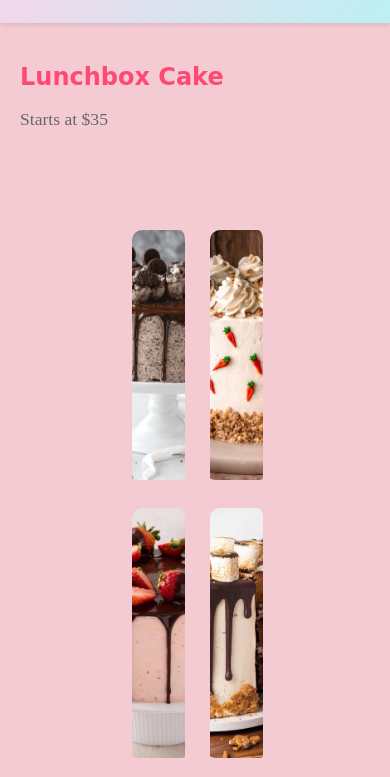
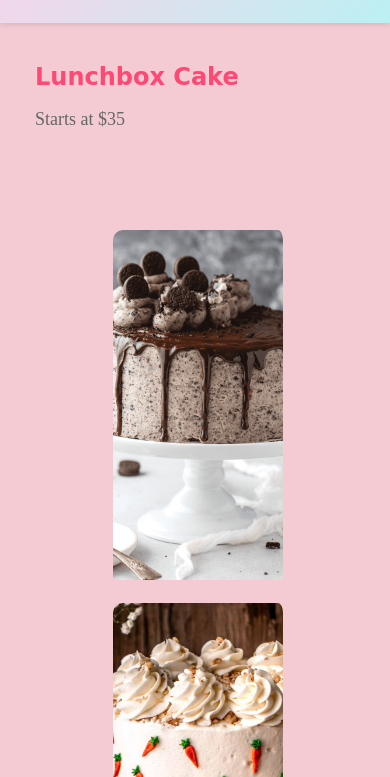
Before and after one commit to aalibrahimi/Cakes, a plain HTML site: page index.html in a window 390 px wide. Shown: the part 67-844 px from the top of the page. Drawn offline with Linux system fonts and the light colour scheme.

Commit message:
Adjusting and resizing the images of the cakes for small screen media

```diff
--- a/styles.css
+++ b/styles.css
@@ -201,16 +201,43 @@ footer img {
 .image-grid {
     display: flex;
     flex-wrap: wrap;
-    gap: 20px;
+    gap: 15px;
     margin-top: 15px;
 }
 
 .image-grid img {
-    width: calc(33.333% - 14px);
+    width: 100%; /* Full width on mobile */
     border-radius: 10px;
     transition: transform 0.3s ease;
+    object-fit: cover; /* Maintains aspect ratio */
+    height: 350px; /* Fixed height for consistency */
 }
-
 .image-grid img:hover {
     transform: scale(1.05);
 }
+
+/* For tablet and larger screens */
+@media screen and (min-width: 768px) {
+    .image-grid img {
+        width: calc(33.333% - 10px); /* 3 images per row on larger screens */
+        height: 300px;
+    }
+}
+
+.cake-section {
+    margin-bottom: 40px;
+    padding: 0 15px; /* Add some padding on the sides */
+}
+
+.cake-section h2 {
+    font-family: 'Pacifico', cursive;
+    color: #ff4974;
+    margin-bottom: 10px;
+    font-size: 24px; /* Larger font size for headings */
+}
+
+.cake-section .price {
+    color: #666;
+    font-size: 18px; /* Larger font size for prices */
+    margin-bottom: 20px;
+}
```
